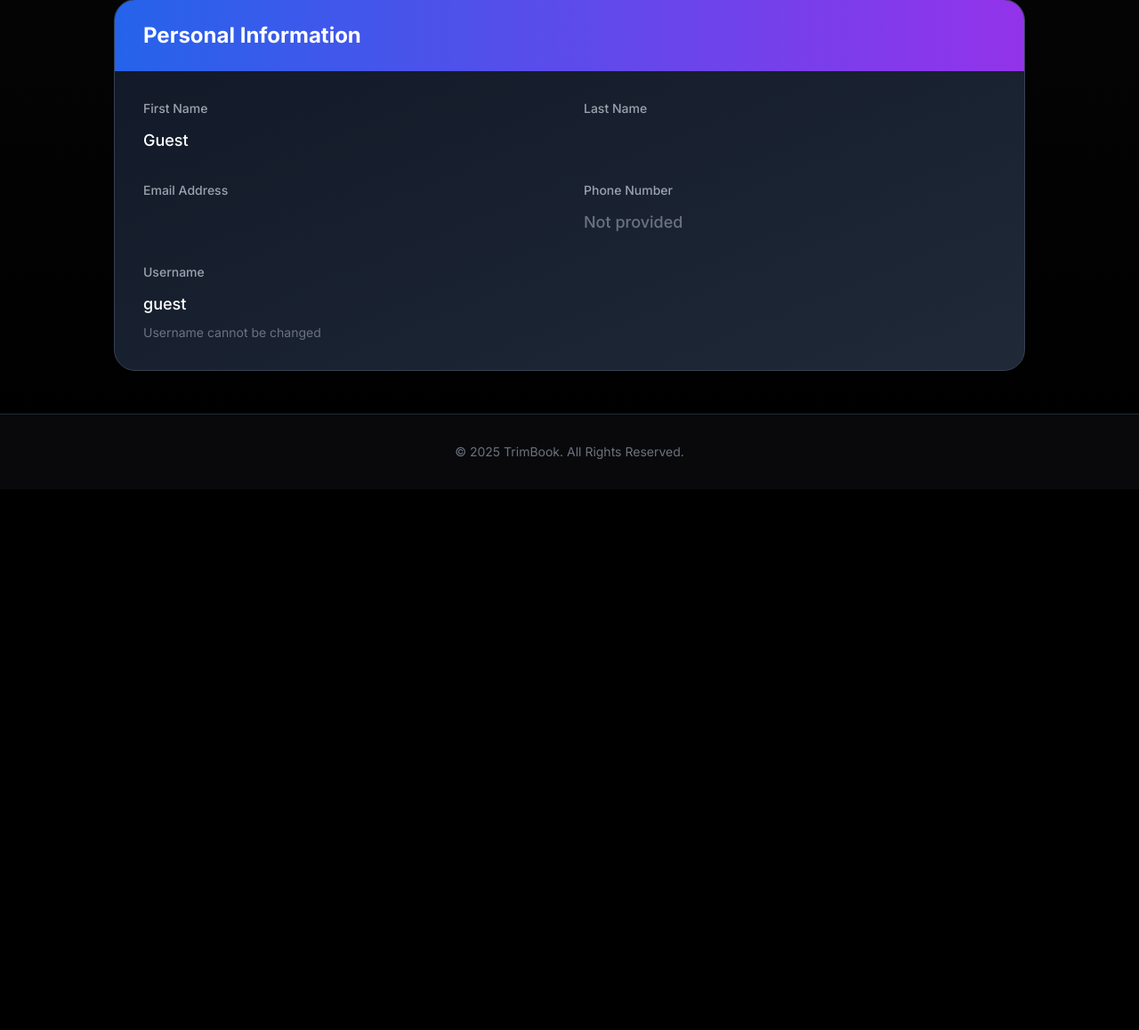
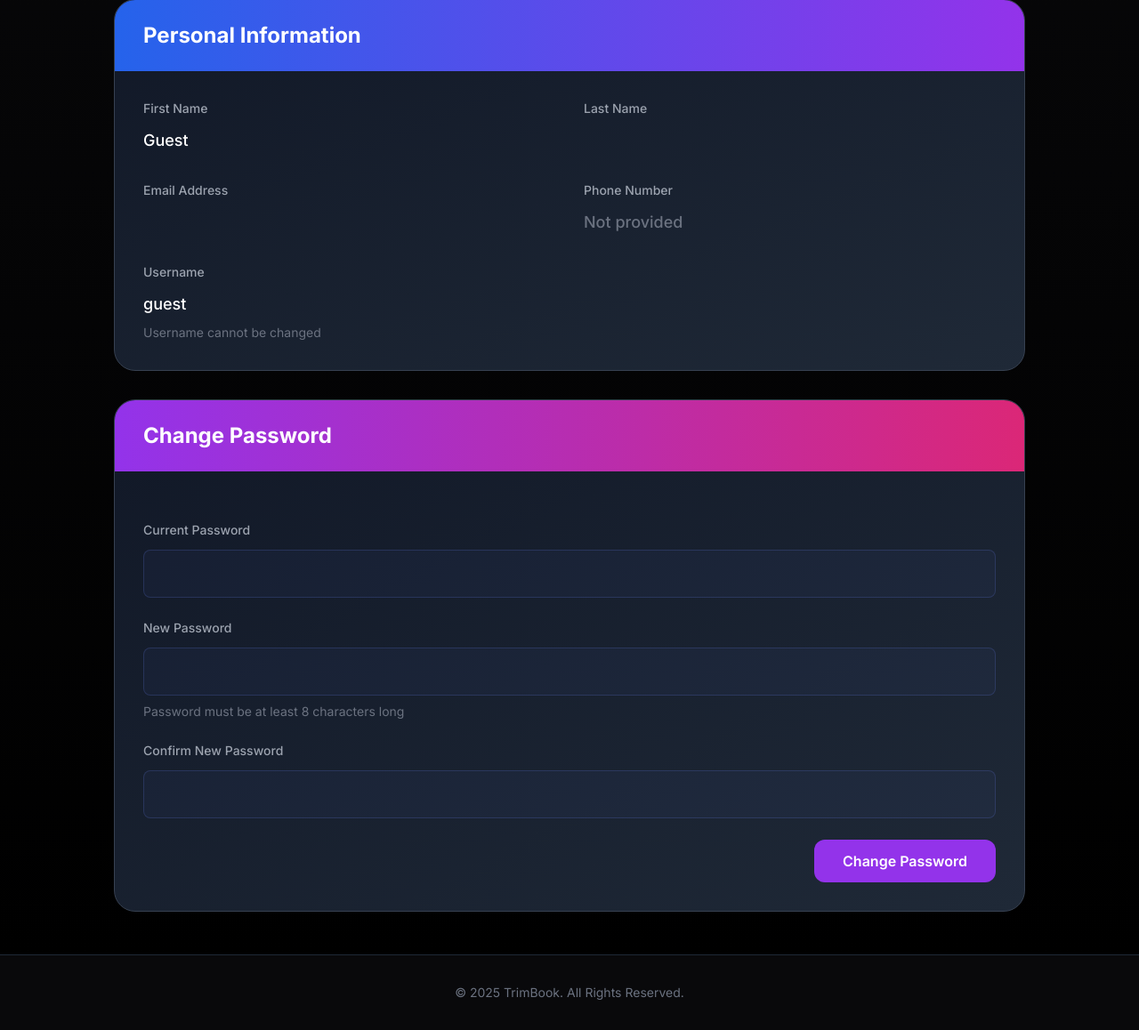
Before and after one commit to voncheems/trimbook, a PHP site: page /dashboards/client_profile.php in a window 1280 px wide. Shown: the part 592-1750 px from the top of the page at 89% size. Before the commit the page ends 1108 px from the top, so only its background shows below. Run offline with PHP 8.4, Linux system fonts and the light colour scheme; some libraries are stand-ins or nearby versions.

Commit message:
Update client_profile.php

```diff
--- a/dashboards/client_profile.php
+++ b/dashboards/client_profile.php
@@ -18,6 +18,8 @@ if (empty(trim($initials))) {
 $profile_data = [];
 $error = '';
 $success = '';
+$password_error = '';
+$password_success = '';
 
 if ($user_id) {
     $query = "SELECT * FROM users WHERE user_id = ?";
@@ -33,7 +35,7 @@ if ($user_id) {
 }
 
 // Handle profile update
-if ($_SERVER['REQUEST_METHOD'] === 'POST' && $user_id) {
+if ($_SERVER['REQUEST_METHOD'] === 'POST' && isset($_POST['update_profile']) && $user_id) {
     $first_name_new = $_POST['first_name'] ?? '';
     $last_name_new = $_POST['last_name'] ?? '';
     $email_new = $_POST['email'] ?? '';
@@ -69,6 +71,53 @@ if ($_SERVER['REQUEST_METHOD'] === 'POST' && $user_id) {
         $update_stmt->close();
     } else {
         $error = "Please fill in all required fields.";
+    }
+}
+
+// Handle password change
+if ($_SERVER['REQUEST_METHOD'] === 'POST' && isset($_POST['change_password']) && $user_id) {
+    $current_password = $_POST['current_password'] ?? '';
+    $new_password = $_POST['new_password'] ?? '';
+    $confirm_password = $_POST['confirm_password'] ?? '';
+
+    if (!empty($current_password) && !empty($new_password) && !empty($confirm_password)) {
+        // Verify current password
+        $query = "SELECT password FROM users WHERE user_id = ?";
+        $stmt = $conn->prepare($query);
+        $stmt->bind_param("i", $user_id);
+        $stmt->execute();
+        $result = $stmt->get_result();
+
+        if ($result->num_rows > 0) {
+            $user_data = $result->fetch_assoc();
+
+            if (password_verify($current_password, $user_data['password'])) {
+                if ($new_password === $confirm_password) {
+                    if (strlen($new_password) >= 8) {
+                        $hashed_password = password_hash($new_password, PASSWORD_DEFAULT);
+                        $update_query = "UPDATE users SET password = ? WHERE user_id = ?";
+                        $update_stmt = $conn->prepare($update_query);
+                        $update_stmt->bind_param("si", $hashed_password, $user_id);
+
+                        if ($update_stmt->execute()) {
+                            $password_success = "Password changed successfully!";
+                        } else {
+                            $password_error = "Error changing password. Please try again.";
+                        }
+                        $update_stmt->close();
+                    } else {
+                        $password_error = "New password must be at least 8 characters long.";
+                    }
+                } else {
+                    $password_error = "New passwords do not match.";
+                }
+            } else {
+                $password_error = "Current password is incorrect.";
+            }
+        }
+        $stmt->close();
+    } else {
+        $password_error = "Please fill in all password fields.";
     }
 }
 
@@ -255,7 +304,8 @@ $phone = $profile_data['phone_no'] ?? '';
       </div>
 
       <!-- Profile Information -->
-      <form id="profileForm" method="POST" class="bg-gradient-to-br from-gray-900 to-gray-800 border border-gray-700 rounded-3xl overflow-hidden">
+      <form id="profileForm" method="POST" class="bg-gradient-to-br from-gray-900 to-gray-800 border border-gray-700 rounded-3xl overflow-hidden mb-8">
+        <input type="hidden" name="update_profile" value="1">
         <div class="bg-gradient-to-r from-blue-600 to-purple-600 px-8 py-6">
           <h2 class="text-2xl font-bold">Personal Information</h2>
         </div>
@@ -298,6 +348,57 @@ $phone = $profile_data['phone_no'] ?? '';
           </div>
         </div>
       </form>
+
+      <!-- Change Password Section -->
+      <div class="bg-gradient-to-br from-gray-900 to-gray-800 border border-gray-700 rounded-3xl overflow-hidden">
+        <div class="bg-gradient-to-r from-purple-600 to-pink-600 px-8 py-6">
+          <h2 class="text-2xl font-bold">Change Password</h2>
+        </div>
+        <div class="p-8">
+          <!-- Password Messages -->
+          <?php if (!empty($password_success)): ?>
+            <div class="mb-6 bg-green-500/20 border border-green-500/30 text-green-400 px-6 py-4 rounded-xl">
+              <?= htmlspecialchars($password_success) ?>
+            </div>
+          <?php endif; ?>
+
+          <?php if (!empty($password_error)): ?>
+            <div class="mb-6 bg-red-500/20 border border-red-500/30 text-red-400 px-6 py-4 rounded-xl">
+              <?= htmlspecialchars($password_error) ?>
+            </div>
+          <?php endif; ?>
+
+          <form method="POST" class="space-y-6">
+            <input type="hidden" name="change_password" value="1">
+
+            <!-- Current Password -->
+            <div>
+              <label class="text-gray-400 text-sm font-medium block mb-3">Current Password</label>
+              <input type="password" name="current_password" class="w-full edit-input px-4 py-3 rounded-lg text-white text-lg" required />
+            </div>
+
+            <!-- New Password -->
+            <div>
+              <label class="text-gray-400 text-sm font-medium block mb-3">New Password</label>
+              <input type="password" name="new_password" class="w-full edit-input px-4 py-3 rounded-lg text-white text-lg" required minlength="8" />
+              <p class="text-gray-500 text-sm mt-2">Password must be at least 8 characters long</p>
+            </div>
+
+            <!-- Confirm New Password -->
+            <div>
+              <label class="text-gray-400 text-sm font-medium block mb-3">Confirm New Password</label>
+              <input type="password" name="confirm_password" class="w-full edit-input px-4 py-3 rounded-lg text-white text-lg" required minlength="8" />
+            </div>
+
+            <!-- Submit Button -->
+            <div class="flex justify-end">
+              <button type="submit" class="px-8 py-3 bg-purple-600 hover:bg-purple-700 rounded-xl font-semibold transition">
+                Change Password
+              </button>
+            </div>
+          </form>
+        </div>
+      </div>
 
     </div>
   </main>
```
